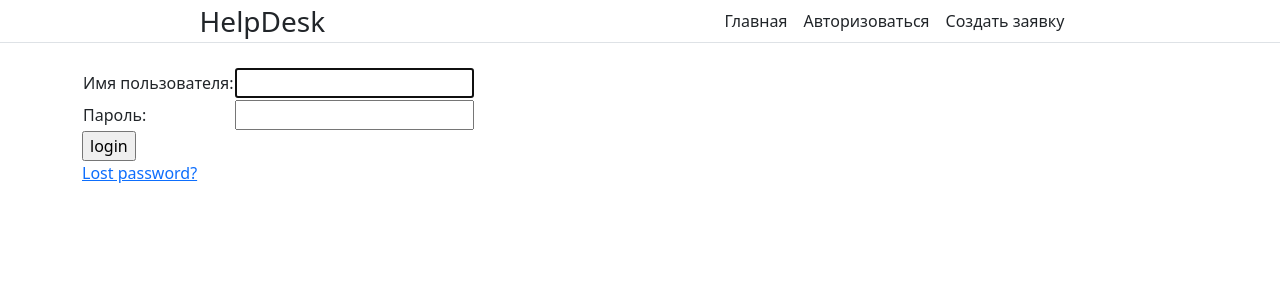
After one commit to JustLooKeD/DPHD, a Django app: page /accounts/login/ in a window 1280 px wide. The commit adds this page. Shown: the top 300 px of the page. Run offline with Django 3.2, Linux system fonts and the light colour scheme.

Commit message:
add login

```diff
--- a/DPHD/urls.py
+++ b/DPHD/urls.py
@@ -3,5 +3,6 @@ from django.urls import path, include
 
 urlpatterns = [
     path('', include('DPHD.apps.helpdesk.urls')),
-    path('admin/', admin.site.urls)
+    path('admin/', admin.site.urls),
+    path('accounts/', include('django.contrib.auth.urls'))
 ]
--- a/templates/helpdesk/index.html
+++ b/templates/helpdesk/index.html
@@ -1,7 +1,7 @@
 {% extends 'helpdesk/base.html' %}
 
 {% block title %}
-    Sign in
+    Main
 {% endblock %}
 
 {% block main %}
--- /dev/null
+++ b/templates/registration/login.html
@@ -0,0 +1,40 @@
+{% extends "helpdesk/base.html" %}
+
+{% block main %}
+
+{% if form.errors %}
+  <p>Your username and password didn't match. Please try again.</p>
+{% endif %}
+
+{% if next %}
+  {% if user.is_authenticated %}
+    <p>Your account doesn't have access to this page. To proceed,
+    please login with an account that has access.</p>
+  {% else %}
+    <p>Please login to see this page.</p>
+  {% endif %}
+{% endif %}
+
+<form method="post" action="{% url 'login' %}">
+{% csrf_token %}
+<table>
+
+<tr>
+  <td>{{ form.username.label_tag }}</td>
+  <td>{{ form.username }}</td>
+</tr>
+
+<tr>
+  <td>{{ form.password.label_tag }}</td>
+  <td>{{ form.password }}</td>
+</tr>
+</table>
+
+<input type="submit" value="login" />
+<input type="hidden" name="next" value="{{ next }}" />
+</form>
+
+{# Assumes you setup the password_reset view in your URLconf #}
+<p><a href="{% url 'password_reset' %}">Lost password?</a></p>
+
+{% endblock %}
```
Also changed, not shown: DPHD/settings.py (+5 -3 lines), 1 other file.
